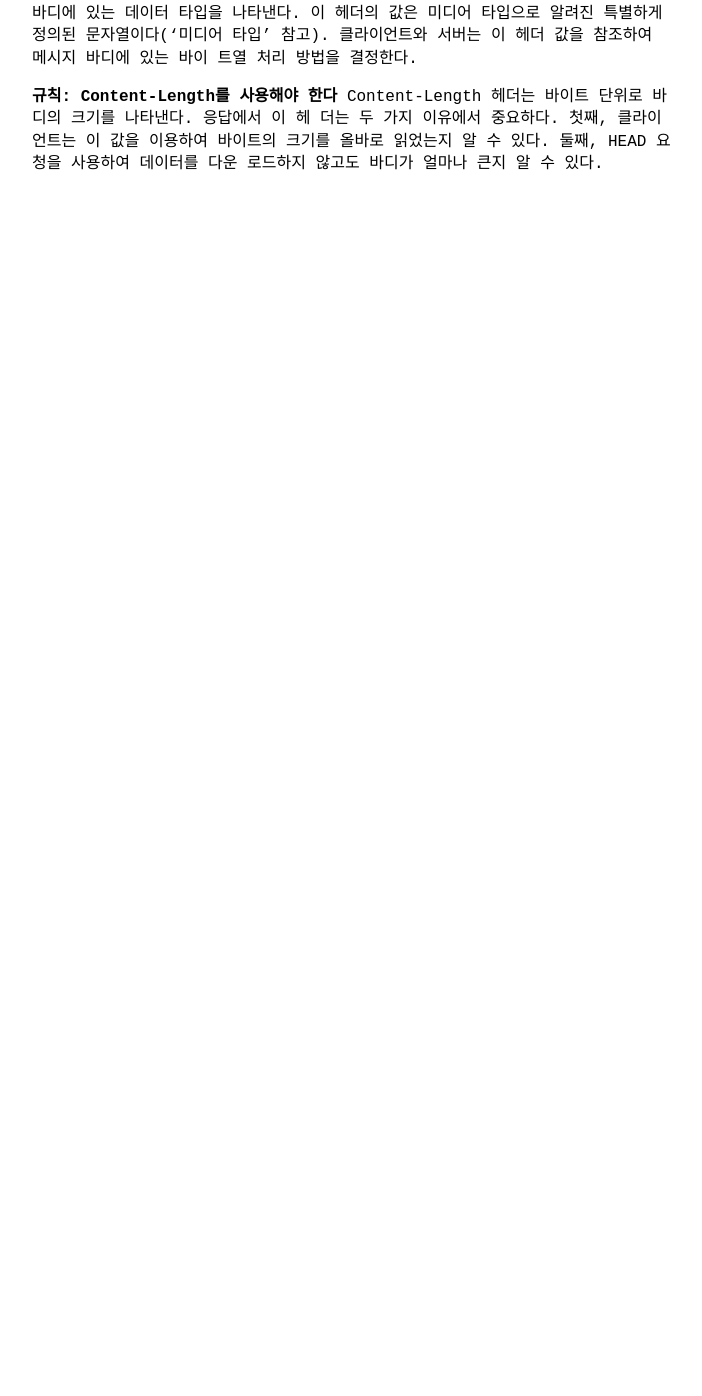
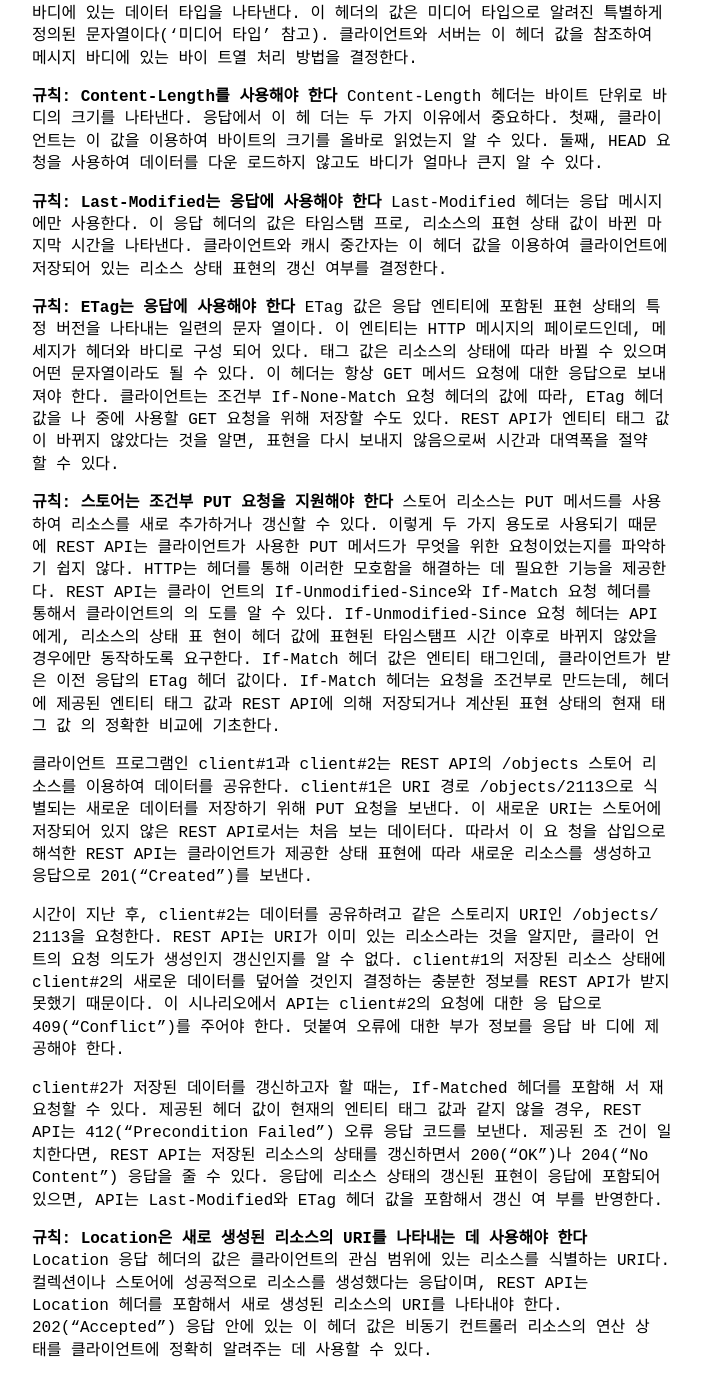
Before and after one commit to khjzzm/khjzzm.github.io, a Jekyll site: the page built from _posts/2023-02-22-Rest-API-Design-Pattern.md, in a window 1280 px wide and 1400 px high, scrolled down 11738 px. Shown: the top 1396 px of the window, without its empty margins (288-990 px from the left). Built offline with Jekyll 4.4.1, drawn with Linux system fonts in a browser that asks for light colours; before the commit the page ends 11994 px from its top, so only the background shows below that.

Commit message:
HTTP 헤더

```diff
--- a/_posts/2023-02-22-Rest-API-Design-Pattern.md
+++ b/_posts/2023-02-22-Rest-API-Design-Pattern.md
@@ -326,3 +326,38 @@ Content-Type 헤더는 요청이나 응답 메시지 바디에 있는 데이터
 Content-Length 헤더는 바이트 단위로 바디의 크기를 나타낸다. 응답에서 이 헤 더는 두 가지 이유에서 중요하다.
 첫째, 클라이언트는 이 값을 이용하여 바이트의 크기를 올바로 읽었는지 알 수 있다.
 둘째, HEAD 요청을 사용하여 데이터를 다운 로드하지 않고도 바디가 얼마나 큰지 알 수 있다.
+
+**규칙: Last-Modified는 응답에 사용해야 한다**
+Last-Modified 헤더는 응답 메시지에만 사용한다. 이 응답 헤더의 값은 타임스탬 프로, 리소스의 표현 상태 값이 바뀐 마지막 시간을 나타낸다. 클라이언트와 캐시
+중간자는 이 헤더 값을 이용하여 클라이언트에 저장되어 있는 리소스 상태 표현의 갱신 여부를 결정한다.
+
+**규칙: ETag는 응답에 사용해야 한다**
+ETag 값은 응답 엔티티에 포함된 표현 상태의 특정 버전을 나타내는 일련의 문자 열이다. 이 엔티티는 HTTP 메시지의 페이로드인데,
+메세지가 헤더와 바디로 구성 되어 있다. 태그 값은 리소스의 상태에 따라 바뀔 수 있으며 어떤 문자열이라도 될 수 있다. 이 헤더는 항상 GET 메서드 요청에 대한 응답으로 보내져야 한다.
+클라이언트는 조건부 If-None-Match 요청 헤더의 값에 따라, ETag 헤더 값을 나 중에 사용할 GET 요청을 위해 저장할 수도 있다. REST API가 엔티티 태그 값이 바뀌지 않았다는 것을 알면, 표현을 다시 보내지 않음으로써 시간과 대역폭을 절약 할 수 있다.
+
+**규칙: 스토어는 조건부 PUT 요청을 지원해야 한다**
+스토어 리소스는 PUT 메서드를 사용하여 리소스를 새로 추가하거나 갱신할 수 있다. 이렇게 두 가지 용도로 사용되기 때문에 REST API는 클라이언트가 사용한 PUT 메서드가 무엇을 위한 요청이었는지를 파악하기 쉽지 않다.
+HTTP는 헤더를 통해 이러한 모호함을 해결하는 데 필요한 기능을 제공한다.
+REST API는 클라이 언트의 If-Unmodified-Since와 If-Match 요청 헤더를 통해서 클라이언트의 의 도를 알 수 있다.
+If-Unmodified-Since 요청 헤더는 API에게, 리소스의 상태 표 현이 헤더 값에 표현된 타임스탬프 시간 이후로 바뀌지 않았을 경우에만 동작하도록 요구한다.
+If-Match 헤더 값은 엔티티 태그인데, 클라이언트가 받은 이전 응답의 ETag 헤더 값이다. If-Match 헤더는 요청을 조건부로 만드는데, 헤더에 제공된 엔티티 태그 값과 REST API에 의해 저장되거나 계산된 표현 상태의 현재 태그 값 의 정확한 비교에 기초한다.
+
+클라이언트 프로그램인 client#1과 client#2는 REST API의 /objects 스토어 리 소스를 이용하여 데이터를 공유한다.
+client#1은 URI 경로 /objects/2113으로 식별되는 새로운 데이터를 저장하기 위해 PUT 요청을 보낸다.
+이 새로운 URI는 스토어에 저장되어 있지 않은 REST API로서는 처음 보는 데이터다.
+따라서 이 요 청을 삽입으로 해석한 REST API는 클라이언트가 제공한 상태 표현에 따라 새로운 리소스를 생성하고 응답으로 201(“Created”)를 보낸다.
+
+시간이 지난 후, client#2는 데이터를 공유하려고 같은 스토리지 URI인 /objects/ 2113을 요청한다.
+REST API는 URI가 이미 있는 리소스라는 것을 알지만, 클라이 언트의 요청 의도가 생성인지 갱신인지를 알 수 없다.
+client#1의 저장된 리소스 상태에 client#2의 새로운 데이터를 덮어쓸 것인지 결정하는 충분한 정보를 REST API가 받지 못했기 때문이다.
+이 시나리오에서 API는 client#2의 요청에 대한 응 답으로 409(“Conflict”)를 주어야 한다. 덧붙여 오류에 대한 부가 정보를 응답 바 디에 제공해야 한다.
+
+client#2가 저장된 데이터를 갱신하고자 할 때는, If-Matched 헤더를 포함해 서 재요청할 수 있다. 제공된 헤더 값이 현재의 엔티티 태그 값과 같지 않을 경우,
+REST API는 412(“Precondition Failed”) 오류 응답 코드를 보낸다. 제공된 조 건이 일치한다면,
+REST API는 저장된 리소스의 상태를 갱신하면서 200(“OK”)나 204(“No Content”) 응답을 줄 수 있다.
+응답에 리소스 상태의 갱신된 표현이 응답에 포함되어 있으면, API는 Last-Modified와 ETag 헤더 값을 포함해서 갱신 여 부를 반영한다.
+
+**규칙: Location은 새로 생성된 리소스의 URI를 나타내는 데 사용해야 한다**
+Location 응답 헤더의 값은 클라이언트의 관심 범위에 있는 리소스를 식별하는 URI다. 컬렉션이나 스토어에 성공적으로 리소스를 생성했다는 응답이며, REST API는 Location 헤더를 포함해서 새로 생성된 리소스의 URI를 나타내야 한다.
+202(“Accepted”) 응답 안에 있는 이 헤더 값은 비동기 컨트롤러 리소스의 연산 상 태를 클라이언트에 정확히 알려주는 데 사용할 수 있다.
```
